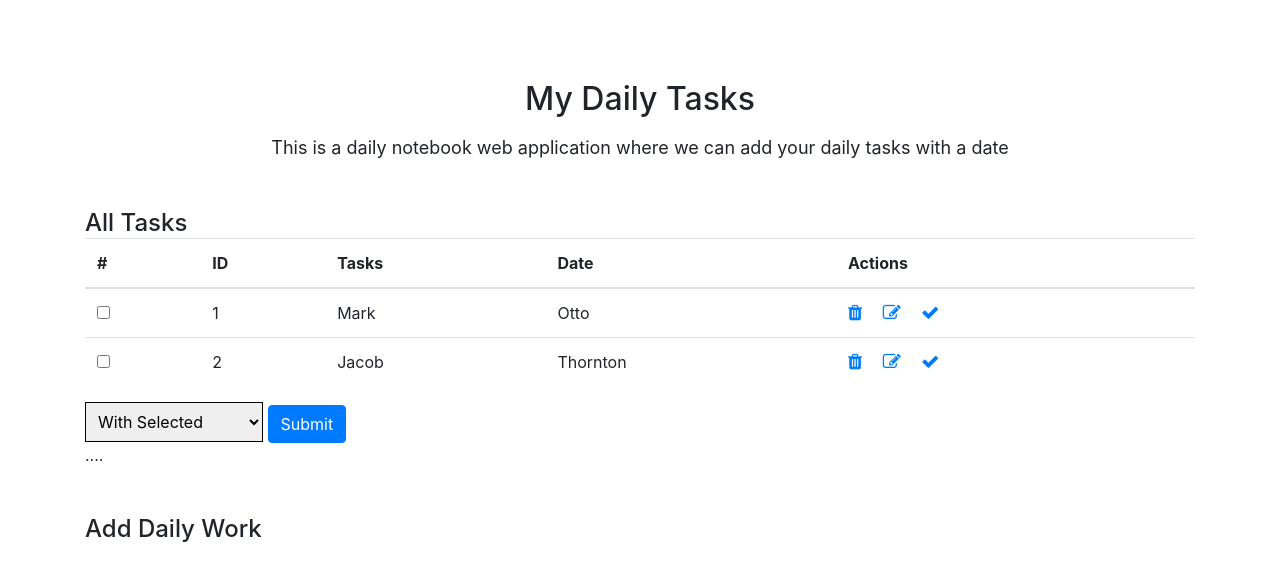
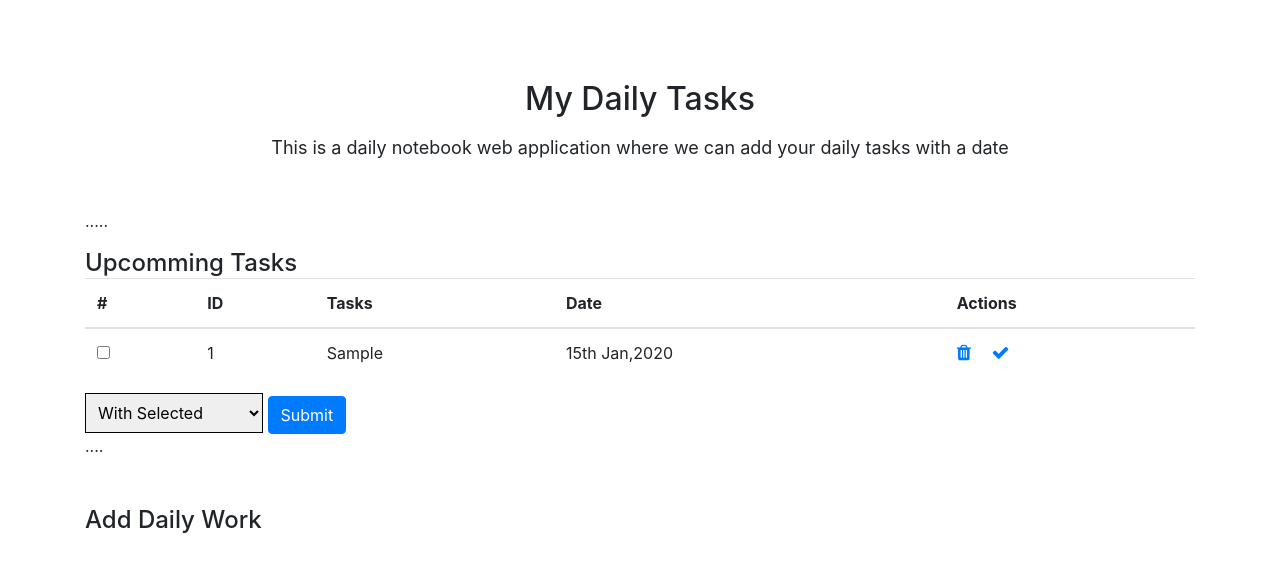
Before and after one commit to milton9220/My-Daily-Tasks, a PHP site: page / in a window 1280 px wide. Shown: the top 584 px of the page. Run offline with PHP 8.4, Linux system fonts and the light colour scheme; tables that the repository leaves empty or names only in its code hold one stand-in row (values such as "Sample post").

Commit message:
final commit

```diff
--- a/index.php
+++ b/index.php
@@ -1,3 +1,19 @@
+<?php
+include_once "config.php";
+$connection=mysqli_connect(DB_HOST,DB_USER,DB_PASSWORD,DB_NAME);
+
+if(!$connection){
+    throw new Exception("Databse not connected");
+}
+$query="SELECT * FROM tasks WHERE complete=0  ORDER BY date";
+$results=mysqli_query($connection,$query);
+
+$completeQuery="SELECT * FROM tasks WHERE complete=1  ORDER BY date";
+$completeResults=mysqli_query($connection,$completeQuery);
+
+
+?>
+
 <!DOCTYPE html>
 <html lang="en">
 <head>
@@ -21,10 +37,10 @@
        <h2 class="d-inline">My Daily Tasks</h2>
        <p class="mt-3">This is a daily notebook web application where we can add your daily tasks with a date </p>
     </div>
+    <?php if(mysqli_num_rows($completeResults)>0){ ?>
+        <div class="table-part mb-5">
+      <h4 class="d-inline mt-4">Complete Tasks</h4>
 
-    <div class="table-part mb-5">
-      <h4 class="d-inline mt-4">All Tasks</h4>
-      <form action="">
       <table class="table">
         <thead>
             <tr>
@@ -36,38 +52,74 @@
             </tr>
         </thead>
         <tbody>
+        <?php while($cdata=mysqli_fetch_assoc($completeResults)):
+            $timestamp=strtotime($cdata['date']);
+            $cdate=date("jS M,Y",$timestamp);
+            ?>
             <tr>
-            <td><input class="lablen-inline" type="checkbox"></td>
-            <td>1</td>
-            <td>Mark</td>
-            <td>Otto</td>
-            <td><a href="#" class="delete mr-3"><i class="fa fa-trash" aria-hidden="true"></i></a>
-                <a href="#" class="edit mr-3"><i class="fa fa-pencil-square-o" aria-hidden="true"></i></a>
-                <a href="#" class="complete"> <i class="fa fa-check" aria-hidden="true"></i></a>
-            </td>
-            </tr>
-            <tr>
-            <td><input class="lablen-inline" type="checkbox"></td>
-            <td>2</td>
-            <td>Jacob</td>
-            <td>Thornton</td>
-            <td>
-               <a href="#" class="delete mr-3"><i class="fa fa-trash" aria-hidden="true"></i></a>
-                <a href="#" class="edit mr-3"><i class="fa fa-pencil-square-o" aria-hidden="true"></i></a>
-                <a href="#" class="complete"> <i class="fa fa-check" aria-hidden="true"></i></a>
+            <td><input class="lablen-inline" type="checkbox" value="<?php echo $cdata['id'] ?>"></td>
+            <td><?php echo $cdata['id'] ?></td>
+            <td><?php echo $cdata['task'] ?></td>
+            <td><?php echo $cdate ?></td>
+            <td><a href="#" class="delete mr-3" data-taskid="<?php echo $cdata['id']; ?>"><i class="fa fa-trash" aria-hidden="true"></i></a> |
+                <a href="#" data-iid="<?php echo $cdata['id'] ?>" class="incomplete">Mark As Incomplete</a>
             </td>
             </tr>
 
+        <?php endwhile; ?>
         </tbody>
         </table>
-        <select name="" class="select-item" id="action">
+    <?php } ?>
+   <p>.....</p>
+    <?php if(mysqli_num_rows($results)==0){ ?>
+        <p>All Tasks Not Found!!!</p>
+    <?php }
+     else {
+    ?>
+    <div class="table-part mb-5">
+      <h4 class="d-inline mt-4">Upcomming Tasks</h4>
+      <form action="task.php" method="POST">
+      <table class="table">
+        <thead>
+            <tr>
+            <th scope="col">#</th>
+            <th scope="col">ID</th>
+            <th scope="col">Tasks</th>
+            <th scope="col">Date</th>
+            <th scope="col">Actions</th>
+            </tr>
+        </thead>
+        <tbody>
+            <?php while($data=mysqli_fetch_assoc($results)):
+                $timestamp=strtotime($data['date']);
+                $date=date("jS M,Y",$timestamp);
+                ?>
+            <tr>
+            <td><input name="taskids[]" class="label-inline" type="checkbox" value="<?php echo $data['id'] ?>"></td>
+            <td><?php echo $data['id']; ?></td>
+            <td><?php echo $data['task']; ?></td>
+            <td><?php echo $date; ?></td>
+            <td><a href="#" data-taskid="<?php echo $data['id']; ?>" class="delete mr-3"><i class="fa fa-trash" aria-hidden="true"></i></a>
+
+                <a href="#" data-taskid="<?php echo $data['id']; ?>" class="complete"> <i class="fa fa-check" aria-hidden="true"></i></a>
+            </td>
+            </tr>
+            <?php endwhile;
+            mysqli_close($connection); ?>
+
+
+        </tbody>
+        </table>
+        <select name="action" class="select-item" id="action">
          <option value="0">With Selected</option>
-         <option value="0">Delete</option>
-         <option value="0">Mark As Complete</option>
+         <option value="bulk-delete">Delete</option>
+         <option value="bulk-complete">Mark As Complete</option>
 
         </select>
         <input type="submit" class="btn btn-primary" value="Submit">
         </form>
+    <?php }
+    ?>
         <p>....</p>
 
 
@@ -97,6 +149,23 @@
 
         </form>
     </div>
+    <!--mark as complete form--->
+    <form action="task.php" method="post" id="completeForm">
+        <input type="hidden" name="action" id="caction" value="complete">
+        <input type="hidden" name="taskid" id="taskid">
+    </form>
+
+    <!--mark as incomplete form--->
+    <form action="task.php" method="post" id="incompleteForm">
+        <input type="hidden" name="action" id="caction" value="incomplete">
+        <input type="hidden" name="iid" id="iid">
+    </form>
+
+    <!--delete form--->
+    <form action="task.php" method="post" id="deleteForm">
+        <input type="hidden" name="action"  value="delete">
+        <input type="hidden" name="did" id="did">
+    </form>
 </div>
 
 
@@ -104,5 +173,6 @@
  <script src="https://code.jquery.com/jquery-3.5.1.slim.min.js" integrity="sha384-DfXdz2htPH0lsSSs5nCTpuj/zy4C+OGpamoFVy38MVBnE+IbbVYUew+OrCXaRkfj" crossorigin="anonymous"></script>
 <script src="https://cdn.jsdelivr.net/npm/popper.js@1.16.1/dist/umd/popper.min.js" integrity="sha384-9/reFTGAW83EW2RDu2S0VKaIzap3H66lZH81PoYlFhbGU+6BZp6G7niu735Sk7lN" crossorigin="anonymous"></script>
 <script src="https://stackpath.bootstrapcdn.com/bootstrap/4.5.2/js/bootstrap.min.js" integrity="sha384-B4gt1jrGC7Jh4AgTPSdUtOBvfO8shuf57BaghqFfPlYxofvL8/KUEfYiJOMMV+rV" crossorigin="anonymous"></script>
+<script src="js/script.js"></script>
 </body>
 </html>
--- /dev/null
+++ b/js/script.js
@@ -0,0 +1,31 @@
+;(function($){
+
+ $(document).ready(function(){
+
+    $('.complete').on('click',function(){
+
+        var id=$(this).data('taskid');
+        $('#taskid').val(id);
+        $('#completeForm').submit();
+
+    });
+
+    $('.incomplete').on('click',function(){
+
+        var id=$(this).data('iid');
+       $('#iid').val(id);
+       $('#incompleteForm').submit();
+
+    });
+
+    $('.delete').on('click',function(){
+
+        var id=$(this).data('taskid');
+       $('#did').val(id);
+       $('#deleteForm').submit();
+
+    });
+
+ });
+
+})(jQuery);
```
Also changed, not shown: task.php (+56 -2 lines), img/show.png (added).
